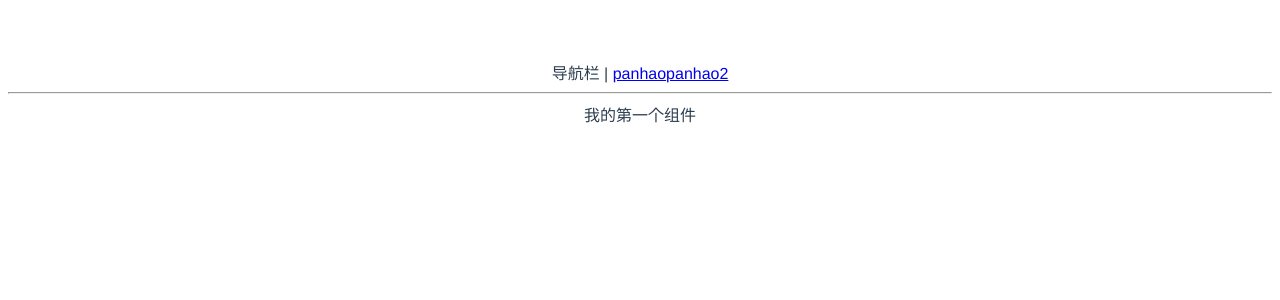
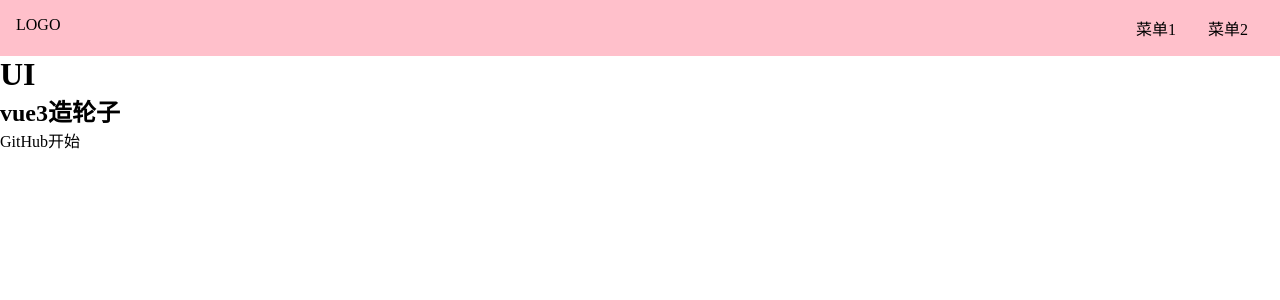
Before and after one commit to pckinghao/MangoUI, a Vue app: page / in a window 1280 px wide. Shown: the top 300 px of the page. Built offline with nearby package versions, Linux system fonts and the light colour scheme.

Commit message:
结构搭建，Topnav组件封装

```diff
--- a/package.json
+++ b/package.json
@@ -10,6 +10,7 @@
     "vue-router": "^4.0.0-beta.11"
   },
   "devDependencies": {
+    "sass": "1.26.10",
     "@vue/compiler-sfc": "^3.0.0-rc.1",
     "vite": "^1.0.0-rc.1"
   }
--- a/src/App.vue
+++ b/src/App.vue
@@ -1,9 +1,4 @@
 <template>
-  <div>导航栏 |
-    <router-link to="/">panhao</router-link>
-    <router-link to="/xxx">panhao2</router-link>
-  </div>
-  <hr />
   <router-view />
 </template>
 
--- /dev/null
+++ b/src/components/Topnav.vue
@@ -0,0 +1,35 @@
+<template>
+    <div class="topnav">
+        <div class="log"></div>
+        <div class="menu"></div>
+        <div class="logo">LOGO</div>
+        <ul class="menu">
+            <li>菜单1</li>
+            <li>菜单2</li>
+        </ul>
+    </div>
+</template>
+<script lang="ts">
+export default {
+
+}
+</script>
+<style lang="scss" scoped>
+.topnav {
+    background: pink;
+    display: flex;
+    padding: 16px;
+    >.logo {
+        max-width: 6em;
+        margin-right: auto;
+    }
+    >.menu {
+        display: flex;
+        white-space: nowrap;
+        flex-wrap: nowrap;
+        >li {
+            margin: 0 1em;
+        }
+    }
+}
+</style>
--- a/src/components/panhao.vue
+++ /dev/null
@@ -1,5 +0,0 @@
-<template>
-    <div>
-        我的第一个组件
-    </div>
-</template>
--- a/src/components/panhao2.vue
+++ /dev/null
@@ -1,5 +0,0 @@
-<template>
-    <div>
-        panhao2
-    </div>
-</template>
--- a/src/index.css
+++ /dev/null
@@ -1,8 +0,0 @@
-#app {
-  font-family: Avenir, Helvetica, Arial, sans-serif;
-  -webkit-font-smoothing: antialiased;
-  -moz-osx-font-smoothing: grayscale;
-  text-align: center;
-  color: #2c3e50;
-  margin-top: 60px;
-}
--- /dev/null
+++ b/src/index.scss
@@ -0,0 +1,16 @@
+* {
+  margin: 0;
+  padding: 0;
+  box-sizing: border-box;
+}
+ul,
+ol {
+  list-style: none;
+}
+a {
+  text-decoration: none;
+  color: inherit;
+  &:hover {
+    border-bottom: 1px solid;
+  }
+}
--- /dev/null
+++ b/src/views/Doc.vue
@@ -0,0 +1,15 @@
+<template>
+    <div>
+        <Topnav />
+        <div class="content">
+            <aside>边栏</aside>
+            <main>主内容</main>
+        </div>
+    </div>
+</template>
+<script lang="ts">
+import Topnav from '../components/Topnav.vue'
+export default{
+    components:{Topnav}
+}
+</script>
--- /dev/null
+++ b/src/views/Home.vue
@@ -0,0 +1,19 @@
+<template>
+    <div>
+       <Topnav />
+       <div class="banner">
+           <h1>UI</h1>
+           <h2>vue3造轮子</h2>
+           <p class="actions">
+               <a>GitHub</a>
+               <a>开始</a>
+           </p>
+       </div>
+    </div>
+</template>
+<script lang="ts">
+import Topnav from '../components/Topnav.vue'
+export default{
+    components:{Topnav}
+}
+</script>
```
Also changed, not shown: src/components/HelloWorld.vue (deleted, +0 -19 lines), src/main.ts (+5 -5 lines), 1 other file (tests, documents, lock files or other folders).
